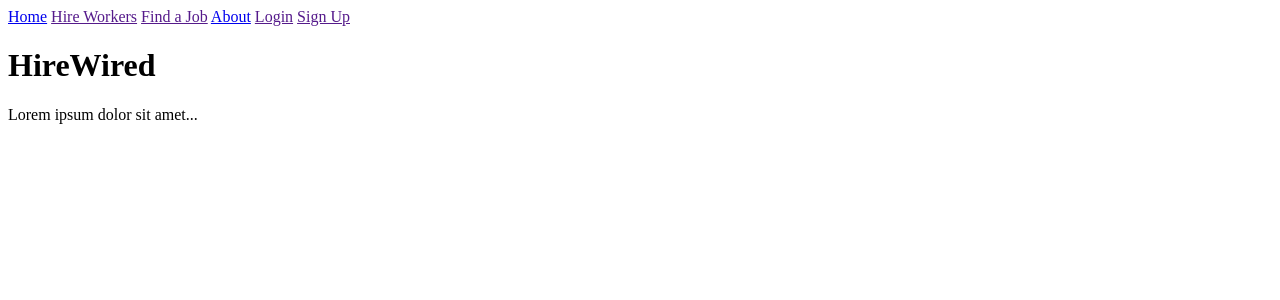
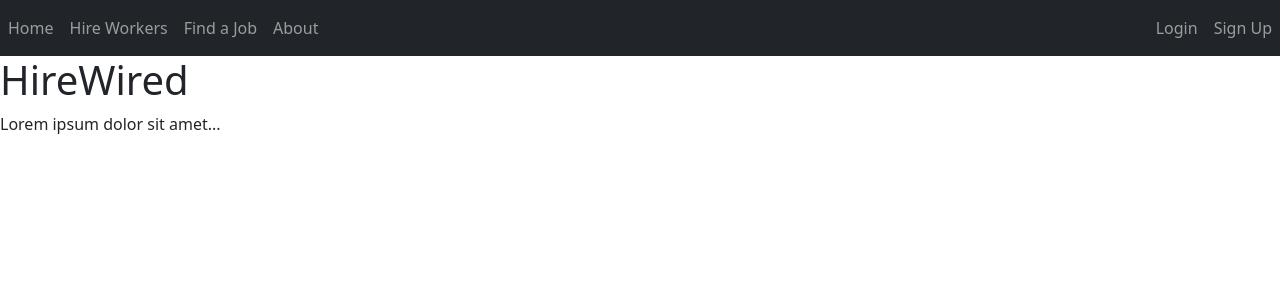
Before and after one commit to rianadb/eng30-HireWired, a Django app: page / in a window 1280 px wide. Shown: the top 300 px of the page. Run offline with Django 5.2, Linux system fonts and the light colour scheme.

Commit message:
style: add style to navbar

```diff
--- a/src/pages/templates/home.html
+++ b/src/pages/templates/home.html
@@ -3,7 +3,7 @@
     {% include 'nav.html' %}
 {% endblock %}
 {% block content %}
-    <div class="home">
+    <div class="body-container">
         <h1>HireWired</h1>
         <p>Lorem ipsum dolor sit amet...</p>
     </div>
--- a/src/templates/base.html
+++ b/src/templates/base.html
@@ -4,8 +4,19 @@
     <head>
         <title>HireWired</title>
         <meta charset="UTF-8">
+        <meta name="viewport" content="width=device-width, initial-scale=1">
         <meta name="author" content="Riana Bejarin, Levie Dianito, Jean Sarino">
         <!-- Add stylesheet -->
+        <link href="https://cdn.jsdelivr.net/npm/bootstrap@5.3.6/dist/css/bootstrap.min.css"
+            rel="stylesheet"
+            integrity="sha384-4Q6Gf2aSP4eDXB8Miphtr37CMZZQ5oXLH2yaXMJ2w8e2ZtHTl7GptT4jmndRuHDT"
+            crossorigin="anonymous">
+        <link rel="stylesheet"
+            href="https://cdn.jsdelivr.net/npm/bootstrap-icons@1.11.3/font/bootstrap-icons.min.css">
+        <script src="https://cdn.jsdelivr.net/npm/bootstrap@5.3.6/dist/js/bootstrap.bundle.min.js"
+                integrity="sha384-j1CDi7MgGQ12Z7Qab0qlWQ/Qqz24Gc6BM0thvEMVjHnfYGF0rmFCozFSxQBxwHKO"
+                crossorigin="anonymous"></script>
+        <link rel="stylesheet" href="{% static 'css/style.css' %}">
     </head>
     <body>
         {% block nav %}{% endblock %}
--- a/src/templates/nav.html
+++ b/src/templates/nav.html
@@ -1,13 +1,28 @@
 {% load static %}
-<div class="nav">
-    <div class="landing-buttons">
-        <a href="../" class="nav-button">Home</a>
-        <a href="" class="nav-button">Hire Workers</a>
-        <a href="" class="nav-button">Find a Job</a>
-        <a href="../about/" class="nav-button">About</a>
+<nav class="navbar navbar-expand-sm navbar-dark bg-dark">
+    <!-- <div class="landing-buttons"> -->
+        <ul class="navbar-nav me-auto">
+            <li class="nav-item">
+                <a href="../" class="nav-link">Home</a>
+            </li>
+            <li class="nav-item">
+                <a href="" class="nav-link">Hire Workers</a>
+            </li>
+            <li class="nav-item">
+                <a href="" class="nav-link">Find a Job</a>
+            </li>
+            <li class="nav-item">
+                <a href="../about/" class="nav-link">About</a>
+            </li>
+        </ul>
 
-        <a href="" class="nav-button">Login</a>
-        <a href="" class="nav-button">Sign Up</a>
+        <ul class="navbar-nav ms-auto">
+            <li class="nav-item">
+                <a href="" class="nav-link">Login</a>
+            </li>
+            <li class="nav-item">
+                <a href="" class="nav-link">Sign Up</a>
+        </ul>
     </div>
 
-</div>
+</nav>
```
